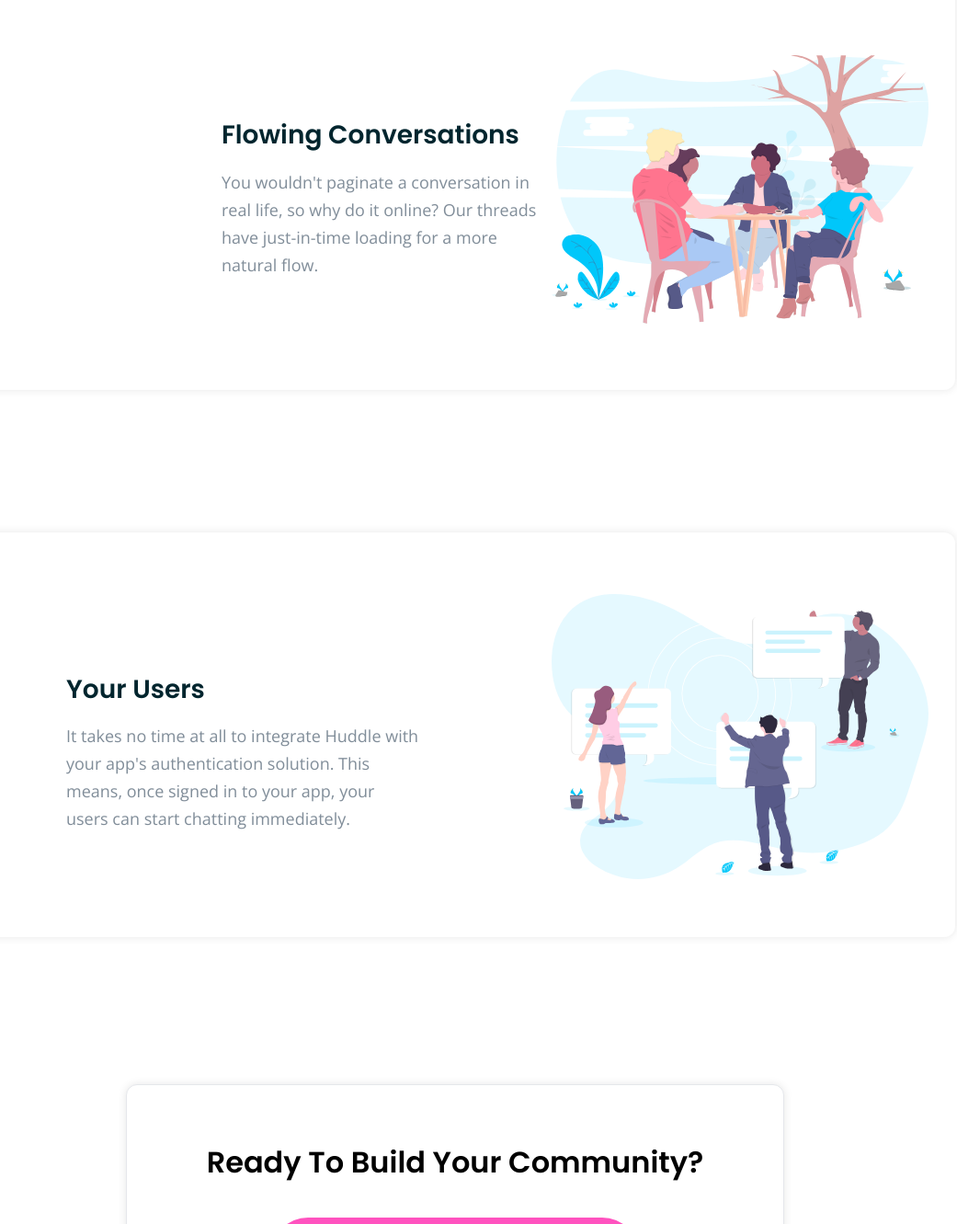
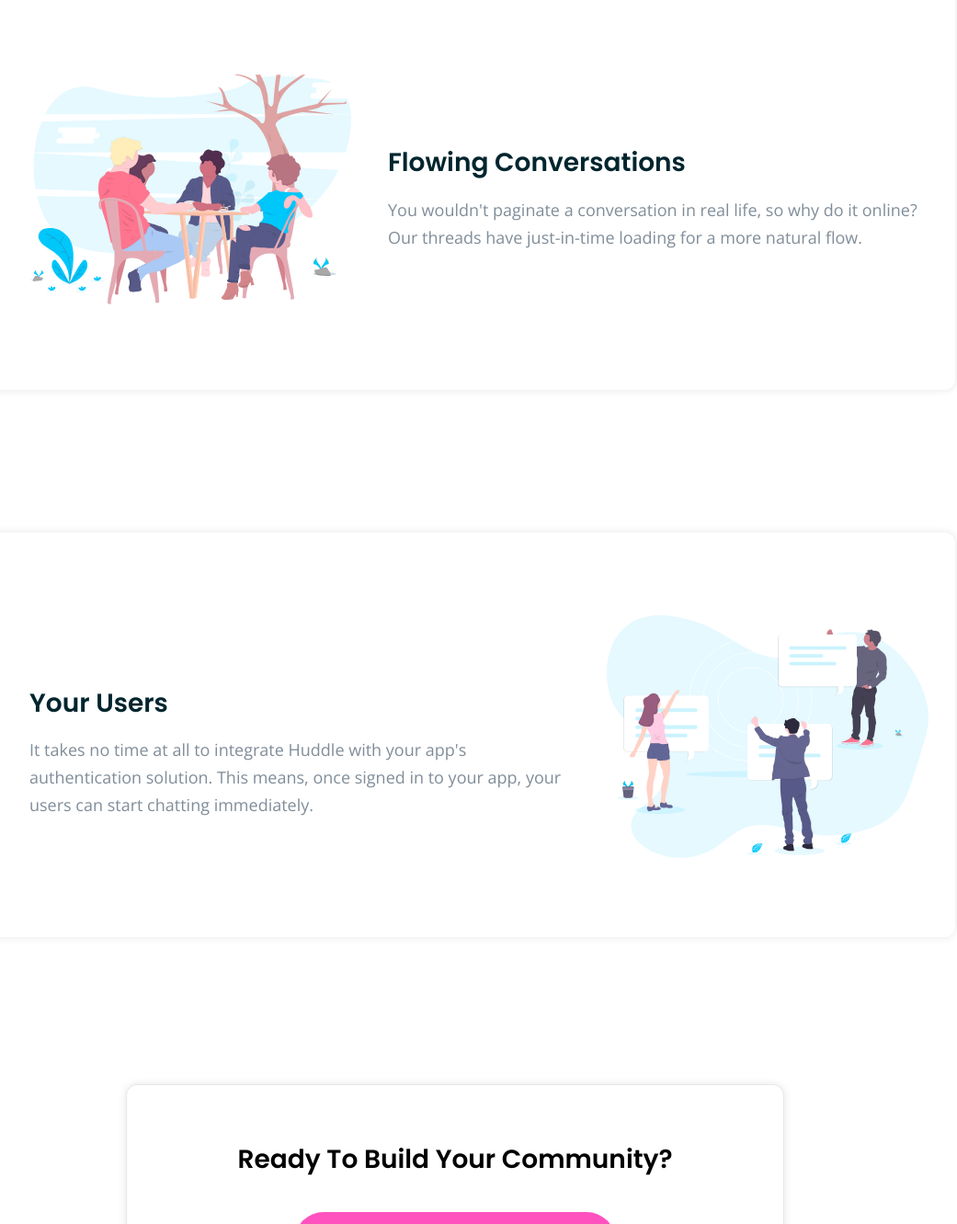
Before and after one commit to pbatista01/huddle, a React (Vite) app: page / in a window 1280 px wide. Shown: the part 1359-2690 px from the top of the page at 92% size, without its empty margins (145-1186 px from the left). Built offline with nearby package versions, Linux system fonts and the light colour scheme.

Commit message:
Mobile editions

```diff
--- a/src/App.jsx
+++ b/src/App.jsx
@@ -20,16 +20,16 @@ function App() {
         featureImg={growImg}
         featureTitle="Grow Together"
         featureDescription="Generate meaningful discussions with your audience and build a strong, loyal community. Think of the insightful conversations you miss out on with a feedback form."
-        extraMargin="lg:w-[75%]"
+        extraMargin="lgplus:w-[75%]"
       />
       <Feature
         featureImg={flowImg}
         featureTitle="Flowing Conversations"
         featureDescription="You wouldn't paginate a conversation in real life, so why do it online? Our threads have just-in-time loading for a more natural flow."
         extraOuterClass="pt-[66px] lg:mt-10"
-        extraInnerClass="mt-[68px] pb-[52px] lg:ml-[169px]"
-        extraMargin="mt-[15px] lg:w-[100%]"
-        changeOrderImg="lg:order-1"
+        extraInnerClass="mt-[68px] pb-[52px] lgplus:ml-[169px] lg:order-3 lg:ml-[40px]"
+        extraMargin="mt-[15px] lgplus:w-[100%]"
+        changeOrderImg="lg:order-1 lgplus:order-1"
       />
       <Feature
         featureImg={usersImg}
@@ -37,7 +37,7 @@ function App() {
         featureDescription="It takes no time at all to integrate Huddle with your app's authentication solution. This means, once signed in to your app, your users can start chatting immediately."
         extraOuterClass="mt-[39px] pt-[60px] lg:mt-10"
         extraInnerClass="mt-[63px]"
-        extraMargin="mt-[14px] w-[95%] lg:w-[73%] "
+        extraMargin="mt-[14px] w-[95%] lgplus:w-[73%] "
       />
       <CTA />
       <Footer />
--- a/src/CTA.jsx
+++ b/src/CTA.jsx
@@ -1,8 +1,8 @@
 function CTA() {
     return (
       <section className="w-[90%] lg:w-[56%] h-auto mt-[94px] lg:mt-[65px] px-2 pt-[45px] pb-[40px] lg:pt-[60px] lg:pb-[50px] z-10 relative top-[67px] lg:top-[95px] m-auto bg-white border rounded-xl shadow-[0_0_10px_rgba(0,0,0,0.1)] flex flex-col">
-        <h2 className="font-heading text-[16px] lg:text-[32px] m-auto">Ready To Build Your Community?</h2>
-        <button className="w-[200px] lg:w-[400px] lg:h-20 h-10 bg-pink text-white font-heading text-[10px] lg:text-[20px] rounded-full m-auto mt-6 lg:mt-9 font-medium shadow-xl hover:opacity-50">Get Started For Free</button>
+        <h2 className="font-heading text-[16px] lg:text-[28px] lgplus:text-[32px] m-auto">Ready To Build Your Community?</h2>
+        <button className="w-[200px] lg:w-[350px] lgplus:w-[400px] lg:h-16 lgplus:h-20 h-10 bg-pink text-white font-heading text-[10px] lg:text-[20px] rounded-full m-auto mt-6 lg:mt-9 font-medium shadow-xl hover:opacity-50">Get Started For Free</button>
       </section>
     );
   }
--- a/src/Feature.jsx
+++ b/src/Feature.jsx
@@ -1,11 +1,11 @@
 function Feature({featureImg, featureTitle, featureDescription, extraOuterClass="", extraInnerClass="", extraMargin="", changeOrderImg=""}){
     return(
-        <div className={`w-[90%] lg:w-[85%] m-auto mt-[42px] lg:h-[440px] lg:mt-[155px] px-7 lg:pl-[120px] pt-14 lg:pt-1 bg-white flex flex-col lg:flex-row justify-center items-center border rounded-xl shadow-[0_0_10px_rgba(0,0,0,0.1)] border-transparent ${extraOuterClass}`}>
-            <div className={`flex flex-col order-2 text-center lg:text-start lg:basis-128 lg:w-[70%] mt-14 pb-8 w-[92%] ${extraInnerClass}`}>
+        <div className={`w-[90%] lg:w-[85%] m-auto mt-[42px] lg:h-[440px] lg:mt-[155px] px-7 lg:pl-[80px] lgplus:pl-[120px] pt-14 lg:pt-1 bg-white flex flex-col lg:flex-row justify-center items-center border rounded-xl shadow-[0_0_10px_rgba(0,0,0,0.1)] border-transparent ${extraOuterClass}`}>
+            <div className={`flex flex-col order-2 text-center lg:text-start lg:basis-128 lg:w-[100%] lgplus:w-[70%] mt-14 pb-8 w-[92%] ${extraInnerClass}`}>
                 <h2 className="font-heading text-[20px] lg:text-[28px] text-darkCyan">{featureTitle}</h2>
                 <p className={`text-sm lg:text-[18px] lg:leading-[30px] lg:mx-0 leading-[21px] m-auto mt-4 text-grayBlue ${extraMargin}`}>{featureDescription}</p>
             </div>
-            <img src={featureImg} alt={featureTitle} className={`w-[242px] lg:w-[410px] lg:basis-128 lg:order-2 ${changeOrderImg}`}/>
+            <img src={featureImg} alt={featureTitle} className={`w-[242px] lg:w-[350px] lgplus:w-[410px] lg:basis-128 lg:order-2 ${changeOrderImg}`}/>
         </div>
     );
 }
```
Also changed, not shown: src/Footer.jsx (+2 -2 lines), 4 other files (tests, documents, lock files or other folders).
